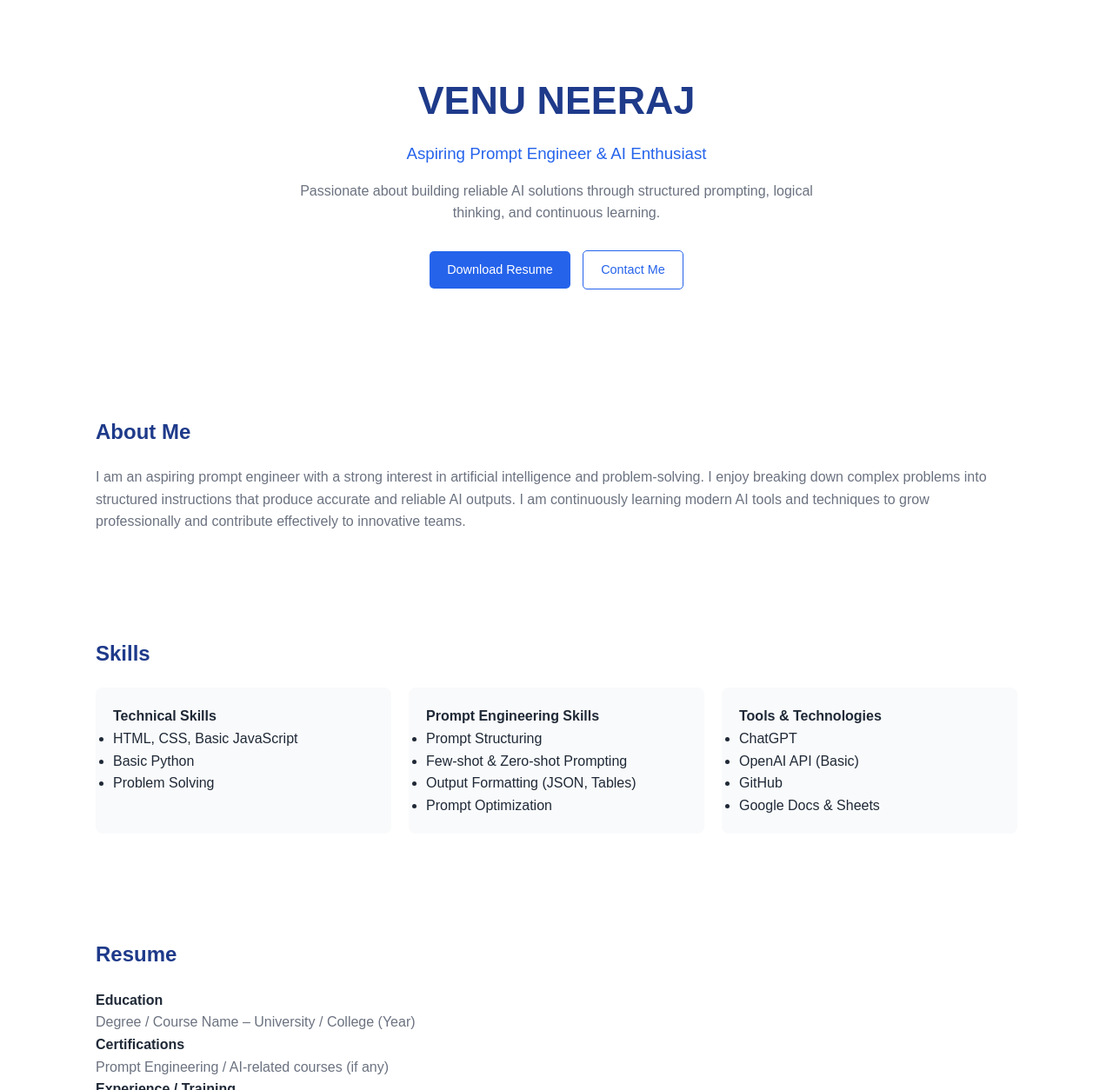
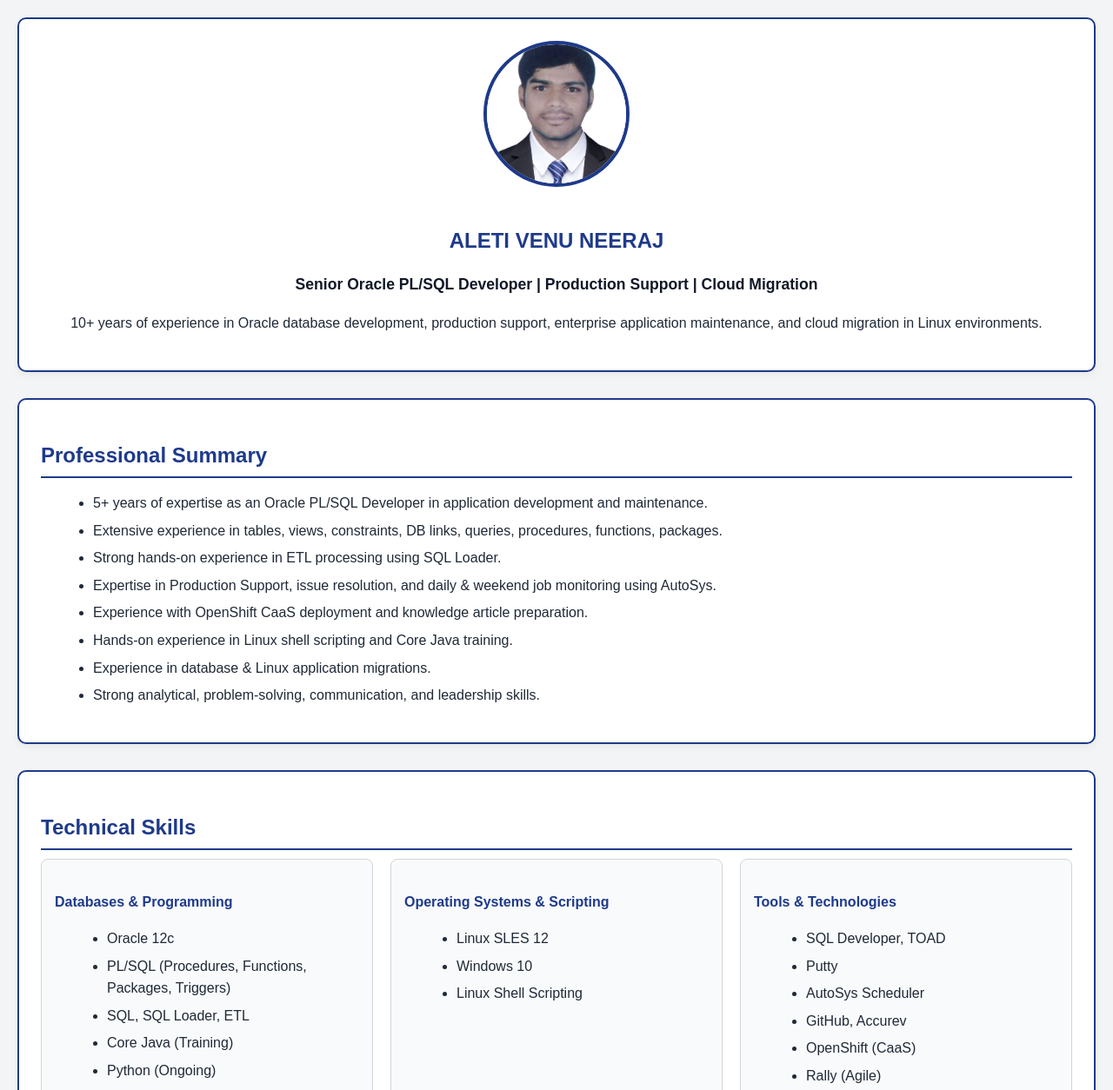
Before and after one commit to prasannasuthari3-hue/venu-neeraj-, a plain HTML site: page index.html in a window 1280 px wide. Shown: the top 1254 px of the page at 87% size. Drawn offline with Linux system fonts and the light colour scheme.

Commit message:
Update index.html

```diff
--- a/index.html
+++ b/index.html
@@ -1,263 +1,230 @@
 <!DOCTYPE html>
 <html lang="en">
 <head>
-  <meta charset="UTF-8" />
-  <meta name="viewport" content="width=device-width, initial-scale=1.0"/>
-  <title>VENU NEERAJ | Prompt Engineer</title>
+  <meta charset="UTF-8">
+  <title>Aleti Venu Neeraj | Senior Oracle PL/SQL Developer</title>
+  <meta name="viewport" content="width=device-width, initial-scale=1.0">
 
-  <!-- ===== BASIC STYLES ===== -->
   <style>
-    :root {
-      --primary: #1e3a8a;      /* dark blue */
-      --secondary: #2563eb;    /* blue accent */
-      --text-dark: #1f2937;
-      --text-light: #6b7280;
-      --bg-light: #ffffff;
-      --bg-section: #f9fafb;
+    body {
+      font-family: Arial, Helvetica, sans-serif;
+      background-color: #f3f4f6;
+      color: #1f2937;
+      line-height: 1.6;
+      margin: 0;
+      padding: 20px;
     }
 
-    * {
-      margin: 0;
-      padding: 0;
-      box-sizing: border-box;
-      font-family: Arial, Helvetica, sans-serif;
+    /* ===== COMMON SECTION STYLE (BORDERS) ===== */
+    section {
+      background-color: #ffffff;
+      border: 2px solid #1e3a8a;
+      border-radius: 10px;
+      padding: 25px;
+      margin-bottom: 30px;
+      box-shadow: 0 4px 8px rgba(0,0,0,0.05);
     }
 
-    body {
-      background-color: var(--bg-light);
-      color: var(--text-dark);
-      line-height: 1.6;
-    }
-
-    section {
-      padding: 60px 20px;
-      max-width: 1100px;
-      margin: auto;
+    h1, h2, h3, h4 {
+      color: #1e3a8a;
+      margin-bottom: 10px;
+      font-weight: bold;
     }
 
     h2 {
-      margin-bottom: 20px;
-      color: var(--primary);
+      border-bottom: 2px solid #1e3a8a;
+      padding-bottom: 5px;
     }
 
-    p {
-      color: var(--text-light);
+    ul {
+      margin-left: 20px;
     }
 
-    /* ===== HERO SECTION ===== */
+    li {
+      margin-bottom: 6px;
+    }
+
+    /* ===== HERO ===== */
     .hero {
       text-align: center;
-      padding: 80px 20px;
     }
 
-    .hero h1 {
-      font-size: 2.8rem;
-      color: var(--primary);
+    .profile-pic {
+      width: 160px;
+      height: 160px;
+      border-radius: 50%;
+      object-fit: cover;
+      border: 4px solid #1e3a8a;
+      margin-bottom: 15px;
     }
 
-    .hero h3 {
-      margin-top: 10px;
-      font-weight: normal;
-      color: var(--secondary);
+    .title {
+      font-size: 1.1rem;
+      font-weight: bold;
+      color: #111827;
     }
 
-    .hero p {
-      margin-top: 15px;
-      max-width: 600px;
-      margin-left: auto;
-      margin-right: auto;
-    }
-
-    .buttons {
-      margin-top: 25px;
-    }
-
-    .btn {
-      display: inline-block;
-      padding: 10px 20px;
-      margin: 5px;
-      border-radius: 5px;
-      text-decoration: none;
-      color: #fff;
-      background-color: var(--secondary);
-      font-size: 0.9rem;
-    }
-
-    .btn.outline {
-      background-color: transparent;
-      border: 1px solid var(--secondary);
-      color: var(--secondary);
-    }
-
-    /* ===== SKILLS ===== */
+    /* ===== SKILLS GRID ===== */
     .skills-grid {
       display: grid;
-      grid-template-columns: repeat(auto-fit, minmax(250px, 1fr));
+      grid-template-columns: repeat(auto-fit, minmax(260px, 1fr));
       gap: 20px;
     }
 
     .skill-box {
-      background: var(--bg-section);
-      padding: 20px;
+      border: 1px solid #d1d5db;
       border-radius: 8px;
+      padding: 15px;
+      background-color: #f9fafb;
     }
 
-    /* ===== PROJECTS ===== */
-    .projects {
-      display: grid;
-      grid-template-columns: repeat(auto-fit, minmax(280px, 1fr));
-      gap: 20px;
-    }
-
+    /* ===== PROJECT CARD ===== */
     .project-card {
-      background: var(--bg-section);
-      padding: 20px;
+      border: 1px solid #d1d5db;
       border-radius: 8px;
-    }
-
-    /* ===== CONTACT ===== */
-    .contact-info a {
-      display: block;
-      margin-bottom: 8px;
-      color: var(--secondary);
-      text-decoration: none;
+      padding: 15px;
+      background-color: #f9fafb;
+      margin-bottom: 20px;
     }
 
     footer {
       text-align: center;
-      padding: 20px;
-      font-size: 0.85rem;
-      color: var(--text-light);
+      font-size: 0.9rem;
+      color: #6b7280;
     }
   </style>
 </head>
 
 <body>
 
-  <!-- ===== HERO / HEADER ===== -->
+<!-- ================= HERO ================= -->
 <section class="hero">
-    <h1>VENU NEERAJ</h1>
-    <h3>Aspiring Prompt Engineer & AI Enthusiast</h3>
+  <img src="profile.jpg" alt="Aleti Venu Neeraj Photo" class="profile-pic">
+  <h1>ALETI VENU NEERAJ</h1>
+  <p class="title">Senior Oracle PL/SQL Developer | Production Support | Cloud Migration</p>
   <p>
-      Passionate about building reliable AI solutions through structured
-      prompting, logical thinking, and continuous learning.
-    </p>
-    <div class="buttons">
-      <a href="#" class="btn">Download Resume</a>
-      <a href="#contact" class="btn outline">Contact Me</a>
-    </div>
-  </section>
-
-  <!-- ===== ABOUT ME ===== -->
-  <section>
-    <h2>About Me</h2>
-    <p>
-      I am an aspiring prompt engineer with a strong interest in artificial
-      intelligence and problem-solving. I enjoy breaking down complex problems
-      into structured instructions that produce accurate and reliable AI
-      outputs. I am continuously learning modern AI tools and techniques to
-      grow professionally and contribute effectively to innovative teams.
+    10+ years of experience in Oracle database development, production support,
+    enterprise application maintenance, and cloud migration in Linux environments.
   </p>
 </section>
 
-  <!-- ===== SKILLS ===== -->
+<!-- ================= PROFESSIONAL SUMMARY ================= -->
 <section>
-    <h2>Skills</h2>
+  <h2>Professional Summary</h2>
+  <ul>
+    <li>5+ years of expertise as an Oracle PL/SQL Developer in application development and maintenance.</li>
+    <li>Extensive experience in tables, views, constraints, DB links, queries, procedures, functions, packages.</li>
+    <li>Strong hands-on experience in ETL processing using SQL Loader.</li>
+    <li>Expertise in Production Support, issue resolution, and daily & weekend job monitoring using AutoSys.</li>
+    <li>Experience with OpenShift CaaS deployment and knowledge article preparation.</li>
+    <li>Hands-on experience in Linux shell scripting and Core Java training.</li>
+    <li>Experience in database & Linux application migrations.</li>
+    <li>Strong analytical, problem-solving, communication, and leadership skills.</li>
+  </ul>
+</section>
+
+<!-- ================= SKILLS ================= -->
+<section>
+  <h2>Technical Skills</h2>
   <div class="skills-grid">
+
     <div class="skill-box">
-        <h4>Technical Skills</h4>
+      <h4>Databases & Programming</h4>
       <ul>
-          <li>HTML, CSS, Basic JavaScript</li>
-          <li>Basic Python</li>
-          <li>Problem Solving</li>
+        <li>Oracle 12c</li>
+        <li>PL/SQL (Procedures, Functions, Packages, Triggers)</li>
+        <li>SQL, SQL Loader, ETL</li>
+        <li>Core Java (Training)</li>
+        <li>Python (Ongoing)</li>
       </ul>
     </div>
 
     <div class="skill-box">
-        <h4>Prompt Engineering Skills</h4>
+      <h4>Operating Systems & Scripting</h4>
       <ul>
-          <li>Prompt Structuring</li>
-          <li>Few-shot & Zero-shot Prompting</li>
-          <li>Output Formatting (JSON, Tables)</li>
-          <li>Prompt Optimization</li>
+        <li>Linux SLES 12</li>
+        <li>Windows 10</li>
+        <li>Linux Shell Scripting</li>
       </ul>
     </div>
 
     <div class="skill-box">
       <h4>Tools & Technologies</h4>
       <ul>
-          <li>ChatGPT</li>
-          <li>OpenAI API (Basic)</li>
-          <li>GitHub</li>
-          <li>Google Docs & Sheets</li>
+        <li>SQL Developer, TOAD</li>
+        <li>Putty</li>
+        <li>AutoSys Scheduler</li>
+        <li>GitHub, Accurev</li>
+        <li>OpenShift (CaaS)</li>
+        <li>Rally (Agile)</li>
       </ul>
     </div>
+
   </div>
 </section>
 
-  <!-- ===== RESUME ===== -->
+<!-- ================= EMPLOYMENT ================= -->
 <section>
-    <h2>Resume</h2>
-
-    <h4>Education</h4>
-    <p>Degree / Course Name – University / College (Year)</p>
-
-    <h4>Certifications</h4>
-    <p>Prompt Engineering / AI-related courses (if any)</p>
-
-    <h4>Experience / Training</h4>
-    <p>
-      Academic projects, self-learning initiatives, or internships focused on
-      AI tools and structured problem solving.
-    </p>
+  <h2>Employment Profile</h2>
+  <ul>
+    <li><strong>Software Engineer – TCS, Bangalore</strong> (Dec 2021 – Present)</li>
+    <li><strong>Software Engineer – STG InfoTech Pvt Ltd, Chennai</strong> (Sep 2017 – May 2020)</li>
+    <li><strong>Software Engineer – Mgainz Communication Services Pvt Ltd</strong> (Apr 2014 – Aug 2017)</li>
+  </ul>
 </section>
 
-  <!-- ===== PROJECTS ===== -->
+<!-- ================= EDUCATION ================= -->
 <section>
-    <h2>Projects</h2>
-    <div class="projects">
+  <h2>Academic Qualifications</h2>
+  <p><strong>B.Tech</strong> – JNTU Hyderabad (2013)</p>
+</section>
+
+<!-- ================= ACCOMPLISHMENTS ================= -->
+<section>
+  <h2>Accomplishments</h2>
+  <ul>
+    <li>Agile Basecamp Level 1 Completion Certificate</li>
+    <li>Multiple appreciation awards from reporting managers</li>
+  </ul>
+</section>
+
+<!-- ================= PROJECTS ================= -->
+<section>
+  <h2>Project Experience</h2>
+
   <div class="project-card">
-        <h4>AI Resume Analyzer</h4>
+    <h4>Plan-for-Every-Part – Copy and Steal</h4>
+    <p><strong>Client:</strong> FORD | <strong>Team Size:</strong> 8</p>
     <p>
-          Designed structured prompts to analyze resumes and provide feedback.
+      Automated part attribute data copying across PFEP levels, eliminating
+      manual effort and improving efficiency.
     </p>
-        <p><strong>Skills:</strong> Prompt Engineering, AI Evaluation</p>
-        <p><strong>Outcome:</strong> Improved resume clarity and relevance.</p>
+    <p><strong>Environment:</strong> Oracle 12c, PL/SQL, Linux, SQL Loader, Java, GitHub</p>
   </div>
 
   <div class="project-card">
-        <h4>Interview Q&A Generator</h4>
+    <h4>Plan-for-Every-Part – Batch Build</h4>
+    <p><strong>Client:</strong> FORD | <strong>Team Size:</strong> 8</p>
     <p>
-          Built prompts to generate role-specific interview questions and answers.
+      Implemented backend changes for batch build flag synchronization across
+      PFEP, SMART, and CMMS applications.
     </p>
-        <p><strong>Skills:</strong> Few-shot Prompting</p>
-        <p><strong>Outcome:</strong> Faster interview preparation.</p>
+    <p><strong>Environment:</strong> Oracle 12c, PL/SQL, Linux, AutoSys</p>
   </div>
+
+  <div class="project-card">
+    <h4>Data Center Migration to Cloud</h4>
+    <p>
+      Supported Oracle 12c migration to ExaCC and Linux application migration.
+      Participated in OpenShift CaaS deployment and documentation.
+    </p>
+    <p><strong>Environment:</strong> Oracle 12c, Linux, OpenShift</p>
   </div>
-  </section>
 
-  <!-- ===== INTERVIEW HIGHLIGHTS ===== -->
-  <section>
-    <h2>Interview Highlights</h2>
-    <ul>
-      <li>I solve problems by converting vague requirements into clear AI instructions.</li>
-      <li>Strong analytical thinking and continuous learning mindset.</li>
-      <li>Motivated, adaptable, and focused on delivering reliable results.</li>
-    </ul>
-  </section>
-
-  <!-- ===== CONTACT ===== -->
-  <section id="contact">
-    <h2>Contact</h2>
-    <div class="contact-info">
-      <a href="mailto:your.email@example.com">your.email@example.com</a>
-      <a href="#">LinkedIn Profile</a>
-      <a href="#">GitHub Profile</a>
-    </div>
 </section>
 
 <footer>
-    © 2026 Venu Neeraj. All rights reserved.
+  © 2026 Aleti Venu Neeraj | Senior Oracle PL/SQL Developer
 </footer>
 
 </body>
```
Lines whose indentation alone changed are shown as unchanged.
